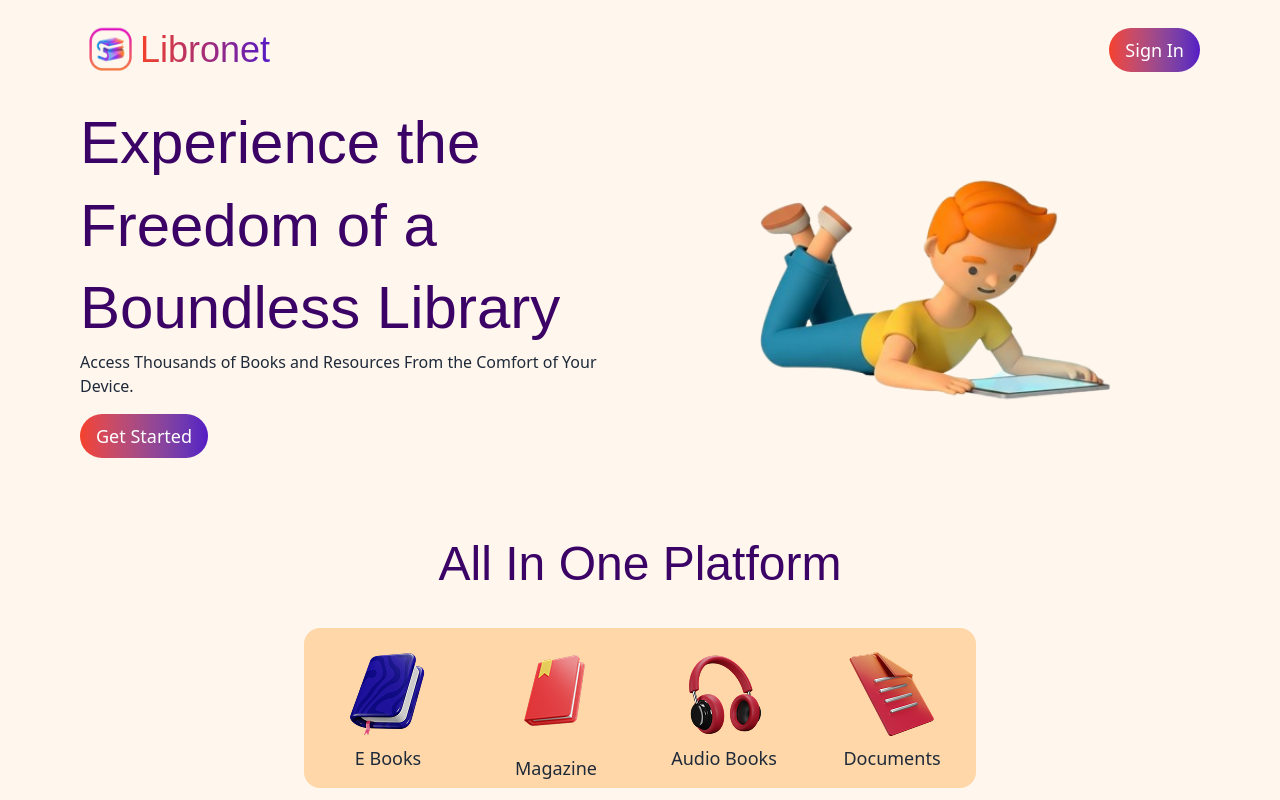
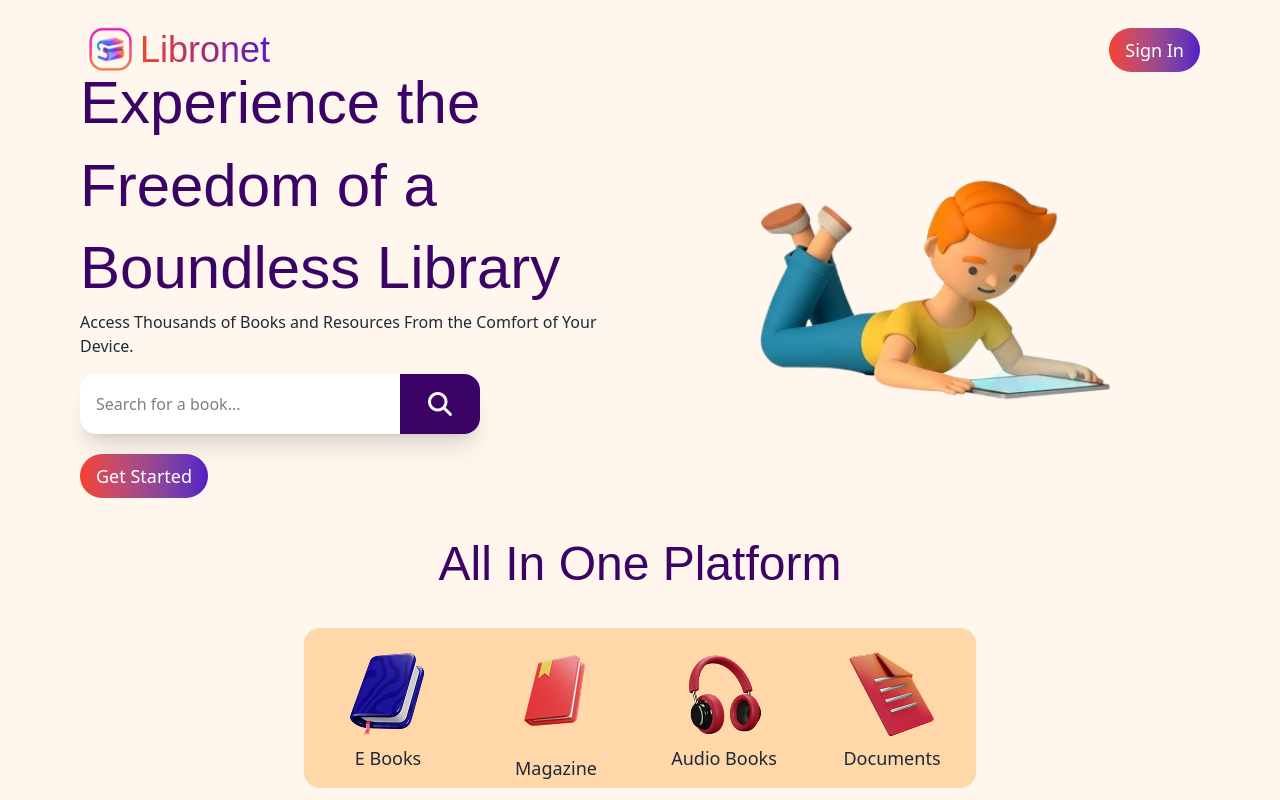
Before and after one commit to zimcodes1/E-Library, a React (Vite) app in the folder client/: page / in a window 1280 px wide. Shown: the top 800 px of the page. Built offline with nearby package versions, Linux system fonts and the light colour scheme; a web font is replaced by a local one.

Commit message:
Feat: Added a quick search button to the HeroLeft Component

```diff
--- a/client/src/components/landing_page/HeroLeft.tsx
+++ b/client/src/components/landing_page/HeroLeft.tsx
@@ -4,7 +4,15 @@ function HeroLeft() {
         <div className="w-1/2 max-sm:w-full h-full max-sm:h-fit max-sm:pt-15 flex flex-col justify-center items-start">
             <h1 className="yusei-magic-regular text-6xl max-[900px]:text-4xl text-purple-950 font-semibold leading-snug">Experience the Freedom of a Boundless Library</h1>
             <p className="text-gray-800 text-md">Access Thousands of Books and Resources From the Comfort of Your Device.</p>
-            <Button text="Get Started" styles="mt-4"></Button>
+            {/* Quick Search */}
+            <div className="w-100 max-sm:w-90 max-sm:mx-auto h-15 bg-white border-pink-200 flex justify-between items-center rounded-2xl shadow-xl mt-4">
+                <input type="text" placeholder="Search for a book..." className="w-[80%] h-full pl-4 rounded-l-2xl ring-0 focus:ring-0" />
+                <span className="w-[20%] bg-purple-950 h-full flex justify-center items-center rounded-r-2xl"><i className="fa fa-search text-gray-50 text-2xl"></i></span>
+            </div>
+
+            {/* Get Started Button */}
+            <Button text="Get Started" styles="max-sm:mx-auto mt-5"></Button>
+
         </div>
     )
 }
```
Also changed, not shown: client/src/pages/Login.tsx (added).
